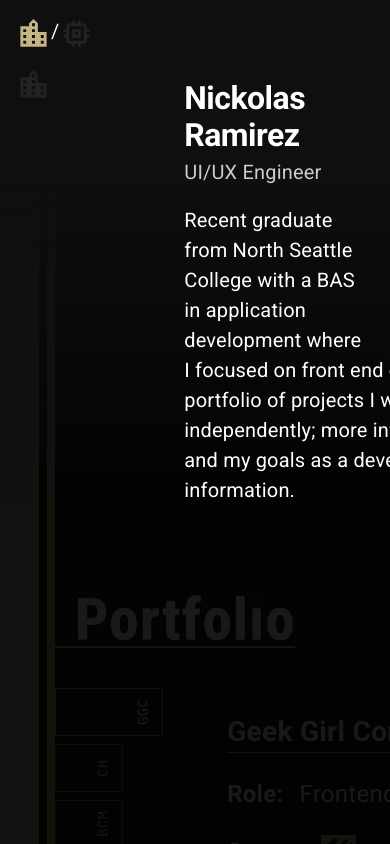
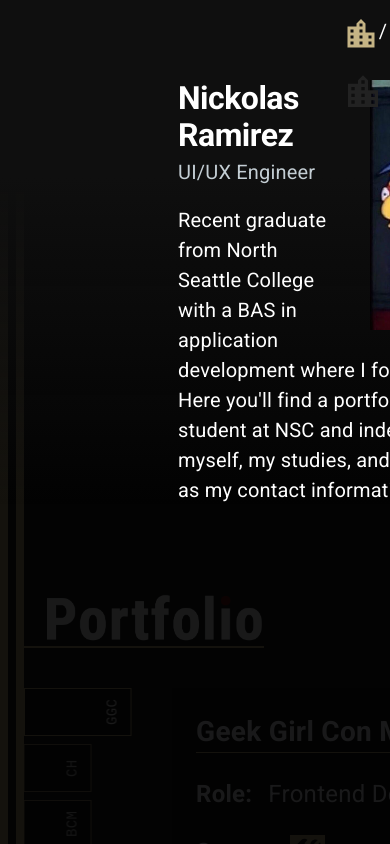
Before and after one commit to nickolasram/online-portfolio, a Next.js app: page / in a window 390 px wide. Shown: the top 844 px of the page. Built offline with nearby package versions, Linux system fonts and the light colour scheme; a web font is replaced by a local one.

Commit message:
responsive grid

```diff
--- a/app/page.tsx
+++ b/app/page.tsx
@@ -78,20 +78,34 @@ export default function Home() {
             {
               position: 'fixed',
               top: 0,
-              left: 0,
               zIndex: 3,
-            //   [theme.breakpoints.down('md')]: {
-            //     display: 'none'
-            //  }
+              [theme.breakpoints.down('md')]: {
+                right: '8%'
+              },
+              [theme.breakpoints.up('md')]: {
+                left: 0
+              }
             }
           }
           >
               <Stack direction='row' sx={{display: 'flex', justifyContent: 'space-around'}}>
-                <LocationCityIcon fontSize="large" sx={{color: 'rgba(197,180,133,1)'}}/>
+                <LocationCityIcon
+                  sx={{
+                      color: 'rgba(197,180,133,1)',
+                      fontSize: '2.25rem'
+                    }}/>
                 <Typography>/</Typography>
-                <MemoryIcon fontSize="large" sx={{color: '#222'}}/>
+                <MemoryIcon
+                  sx={{
+                      color: '#222',
+                      fontSize: '2.5rem'
+                    }}/>
               </Stack>
-              <LocationCityIcon fontSize="large" sx={{color: '#222'}}/>
+              <LocationCityIcon
+               sx={{
+                color: '#222',
+                fontSize: '2.5rem'
+              }}/>
         </Stack>
       </Slide>
       <Box
@@ -103,7 +117,12 @@ export default function Home() {
         sx={{
           overflow: 'visible',
           display:'grid',
-          gridTemplateColumns: '8% 1fr'
+          [theme.breakpoints.down('md')]: {
+            gridTemplateColumns: `0 1fr`,
+          },
+          [theme.breakpoints.up('md')]: {
+            gridTemplateColumns: `8% 1fr`,
+          }
         }}
       >
         <Box
```
